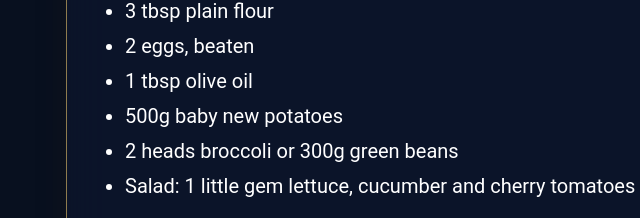
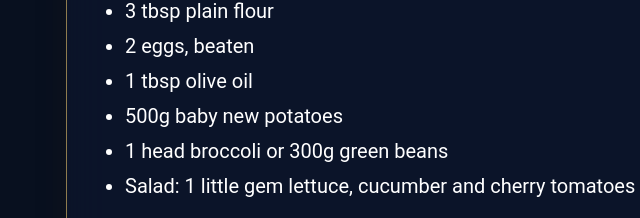
Before and after one commit to soljer904-ux/soljer904-ux.github.io, a plain HTML site: page index.html in a window 1280 px wide. Shown: the part 5260-5478 px from the top of the page, 0-640 px from the left. Drawn offline with Linux system fonts and the light colour scheme.

Commit message:
Update site 2026-11-23T19:33Z

```diff
--- a/index.html
+++ b/index.html
@@ -511,7 +511,7 @@ body.xmas > header,body.xmas > main,body.xmas > footer,body.xmas .hdr,body.xmas
 <p class="hint">Nothing is saved on this page. This opens your email app with the rating filled in.</p></div></details></div></li></ol></section>
 <h2 class="sec-h">Recipe cards</h2>
 <div class="cards"><section class="card" id="card-schnitzel"><h3>Oven-baked chicken schnitzel</h3><dl><dt>Serves</dt><dd>5 (2 adults, 3 children)</dd><dt>Time</dt><dd>40 min</dd><dt>Lighter adult plate</dt><dd>Adults: a whole schnitzel with plenty of salad and greens and just a few new potatoes.</dd><dt>Tip</dt><dd>Bashing the chicken thin is the trick: it cooks quickly and evenly. You can crumb them in the morning and keep them covered in the fridge until tea time.</dd></dl>
-<h4>Ingredients</h4><ul><li>4 chicken breasts</li><li>100g panko or homemade breadcrumbs (3 slices of bread, whizzed)</li><li>1 tsp dried mixed herbs</li><li>Zest of 1 lemon (lemon wedges to serve)</li><li>3 tbsp plain flour</li><li>2 eggs, beaten</li><li>1 tbsp olive oil</li><li>500g baby new potatoes</li><li>2 heads broccoli or 300g green beans</li><li>Salad: 1 little gem lettuce, cucumber and cherry tomatoes</li></ul><h4>Method</h4><ol><li>Heat the oven to 220°C (200°C fan) and put a lightly oiled baking tray in to heat.</li><li>Boil the new potatoes for 15–20 min until tender.</li><li>Lay each chicken breast between two sheets of baking paper and bash with a rolling pin until about 1cm thick all over.</li><li>Mix the crumbs with the herbs, lemon zest and a pinch of salt. Put the flour, egg and crumbs in three bowls. Dip each breast in flour, then egg, then crumbs.</li><li>Put the chicken on the hot tray, drizzle with the oil and bake 10 min, turn, then 8–10 min more until golden and cooked through.</li><li>Steam the broccoli or beans and chop the salad. Slice the schnitzels into strips for the little ones and serve with lemon wedges.</li></ol><p><a href="#top">Back to the week</a></p></section><section class="card" id="card-guests-staying-separate-plan"><h3>Guests staying, separate plan</h3><dl><dt>Serves</dt><dd>5 (2 adults, 3 children)</dd><dt>Type</dt><dd>Other</dd></dl>
+<h4>Ingredients</h4><ul><li>4 chicken breasts</li><li>100g panko or homemade breadcrumbs (3 slices of bread, whizzed)</li><li>1 tsp dried mixed herbs</li><li>Zest of 1 lemon (lemon wedges to serve)</li><li>3 tbsp plain flour</li><li>2 eggs, beaten</li><li>1 tbsp olive oil</li><li>500g baby new potatoes</li><li>1 head broccoli or 300g green beans</li><li>Salad: 1 little gem lettuce, cucumber and cherry tomatoes</li></ul><h4>Method</h4><ol><li>Heat the oven to 220°C (200°C fan) and put a lightly oiled baking tray in to heat.</li><li>Boil the new potatoes for 15–20 min until tender.</li><li>Lay each chicken breast between two sheets of baking paper and bash with a rolling pin until about 1cm thick all over.</li><li>Mix the crumbs with the herbs, lemon zest and a pinch of salt. Put the flour, egg and crumbs in three bowls. Dip each breast in flour, then egg, then crumbs.</li><li>Put the chicken on the hot tray, drizzle with the oil and bake 10 min, turn, then 8–10 min more until golden and cooked through.</li><li>Steam the broccoli or beans and chop the salad. Slice the schnitzels into strips for the little ones and serve with lemon wedges.</li></ol><p><a href="#top">Back to the week</a></p></section><section class="card" id="card-guests-staying-separate-plan"><h3>Guests staying, separate plan</h3><dl><dt>Serves</dt><dd>5 (2 adults, 3 children)</dd><dt>Type</dt><dd>Other</dd></dl>
 <p class="note">No dinners planned on these days — a separate plan will cover them.</p><p><a href="#top">Back to the week</a></p></section><section class="card" id="card-dinner-party-lamb"><h3>Dinner party: prawn cocktail, slow-roast garlic &amp; rosemary lamb, chocolate fondants</h3><dl><dt>Serves</dt><dd>5 (2 adults, 3 children)</dd><dt>Time</dt><dd>Slow roast, about 4 hr</dd><dt>Type</dt><dd>Lamb</dd></dl>
 <p class="note">Starter: modern prawn cocktail (king prawns, avocado, little gem, homemade Marie Rose sauce, smoked paprika). Main: slow-roasted garlic and rosemary lamb with red wine and rosemary gravy, dauphinoise potatoes and honey roasted carrots. Dessert: chocolate fondants, baked from the fridge at 180C for about 13-15 min (test one first).</p><p><a class="btn" href="https://www.jamieoliver.com/inspiration/make-chocolate-fondants/" rel="noopener noreferrer nofollow">Full recipe</a></p><p><a href="#top">Back to the week</a></p></section><section class="card" id="card-sunday-roast-gammon-lamb"><h3>Sunday roast: gammon &amp; slow-roasted lamb shoulder</h3><dl><dt>Serves</dt><dd>5 (2 adults, 3 children)</dd><dt>Time</dt><dd>About 3 hr</dd><dt>Type</dt><dd>Roast</dd></dl>
 <p class="note">Roast gammon and slow-roasted lamb shoulder with all the trimmings.</p><p><a class="btn" href="https://www.bbcgoodfood.com/recipes/collection/roast-dinner-recipes" rel="noopener noreferrer nofollow">Full recipe</a></p><p><a href="#top">Back to the week</a></p></section><section class="card" id="card-cottagepie"><h3>Cottage pie</h3><dl><dt>Serves</dt><dd>5 (2 adults, 3 children)</dd><dt>Time</dt><dd>1 hr</dd><dt>Lighter adult plate</dt><dd>Adults: more of the meat layer, a thin layer of potato mash, and green veg on the side.</dd><dt>Tip</dt><dd>Can be assembled in the morning and baked later. Add 10 min if it&#x27;s from the fridge.</dd></dl>
```
